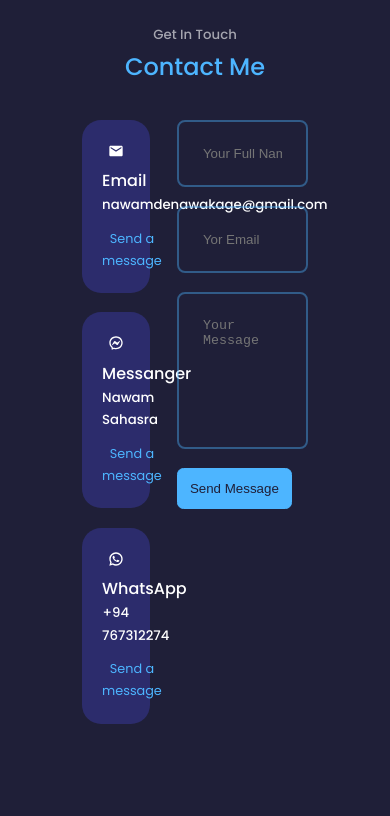
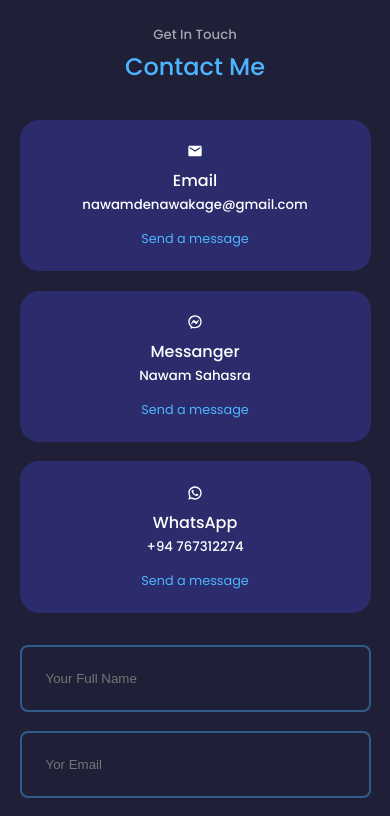
Before and after one commit to nawam727/portfoliowebsite, a React (Create React App) app: page / in a window 390 px wide. Shown: the part 7380-8196 px from the top of the page. Built offline with nearby package versions, Linux system fonts and the light colour scheme.

Commit message:
Email message fuction

```diff
--- a/package.json
+++ b/package.json
@@ -6,6 +6,7 @@
     "@testing-library/jest-dom": "^5.16.5",
     "@testing-library/react": "^13.4.0",
     "@testing-library/user-event": "^13.5.0",
+    "emailjs-com": "^3.2.0",
     "react": "^18.2.0",
     "react-dom": "^18.2.0",
     "react-icons": "^4.7.1",
--- a/src/components/contact/Contact.jsx
+++ b/src/components/contact/Contact.jsx
@@ -3,9 +3,27 @@
 import {MdEmail} from 'react-icons/md'
 import {RiMessengerLine} from 'react-icons/ri'
 import {RiWhatsappLine} from 'react-icons/ri'
+import { useRef } from 'react';
+import emailjs from 'emailjs-com'
 
 
 const Contact = () => {
+
+  const form = useRef();
+
+  const sendEmail = (e) => {
+    e.preventDefault();
+
+    emailjs.sendForm('service_9jufodd', 'template_3oc2e0f', form.current, 'HK-q-K3DuDXJ-FiNn')
+      .then((result) => {
+          console.log(result.text);
+      }, (error) => {
+          console.log(error.text);
+      });
+
+      e.target.reset()
+  };
+
   return (
     <section id='contact'>
       <h5>Get In Touch</h5>
@@ -36,11 +54,11 @@
         </div>
 
         {/*Form section */}
-        <form action="">
+        <form ref={form} onSubmit={sendEmail}>
           <input type="text" name='name' placeholder='Your Full Name' required />
           <input type="email" name='email' placeholder='Yor Email' required />
-          <textarea name="message" rows="7" placeholder='Your Message' required></textarea>
-          <button type='submi' className='btn btn-primary'>Send Message</button>
+          <textarea name="message" rows="7" placeholder='Your Message' required />
+          <button type='submit' className='btn btn-primary'>Send Message</button>
         </form>
       </div>
     </section>
--- a/src/components/contact/contact.css
+++ b/src/components/contact/contact.css
@@ -49,3 +49,18 @@
     resize: none;
     color: var(--color-white);
 }
+
+/*------------------------------------Media for Tabs-----------------------------------------------*/
+@media screen and (max-width: 1024px) {
+    .container.contact_container {
+        grid-template-columns: 1fr;
+        gap: 2rem;
+    }
+}
+
+/*------------------------------------Media for Mobiles-----------------------------------------------*/
+@media screen and (max-width: 600px) {
+    .container.contact_container {
+        width: var(--container-width-sm);
+    }
+}
```
Also changed, not shown: 1 other file (tests, documents, lock files or other folders).
